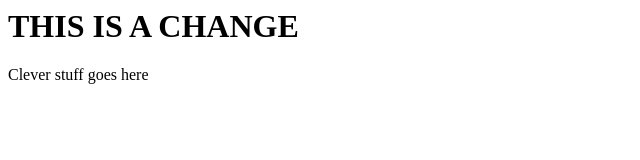
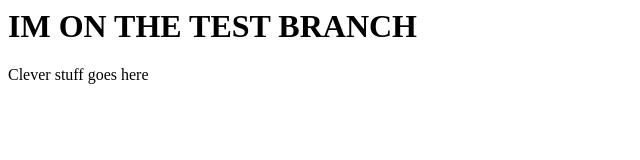
Before and after one commit to newmanix/itc134-fl19-git-github-3082, a plain HTML site: page index.html in a window 1280 px wide. Shown: the whole page, without its empty margins (0-640 px from the left). Drawn offline with Linux system fonts and the light colour scheme.

Commit message:
Changes H1 again

```diff
--- a/index.html
+++ b/index.html
@@ -1,6 +1,6 @@
 <html>
 	<body>
-		<h1>THIS IS A CHANGE</h1>
+		<h1>IM ON THE TEST BRANCH</h1>
 		<p>Clever stuff goes here</p>
 	</body>
 </html>
```
